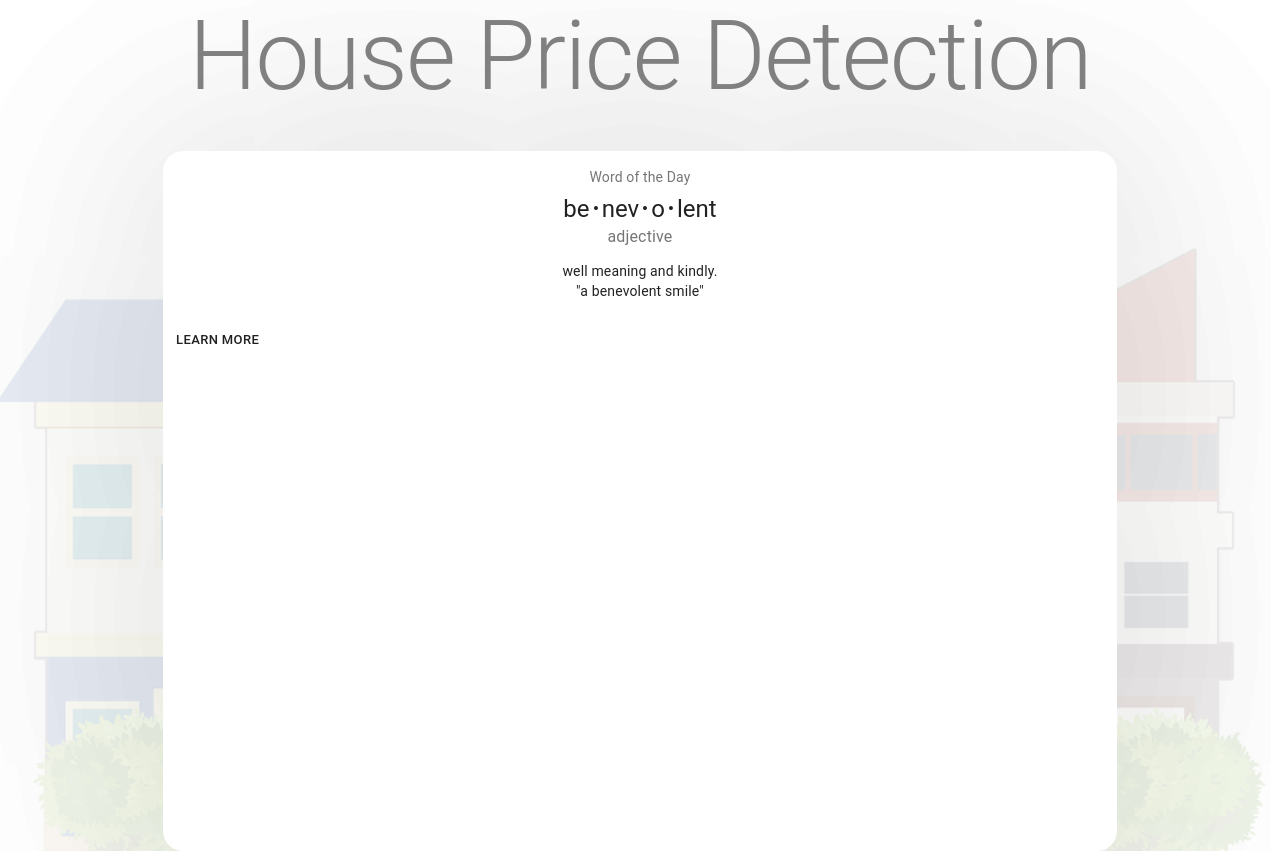
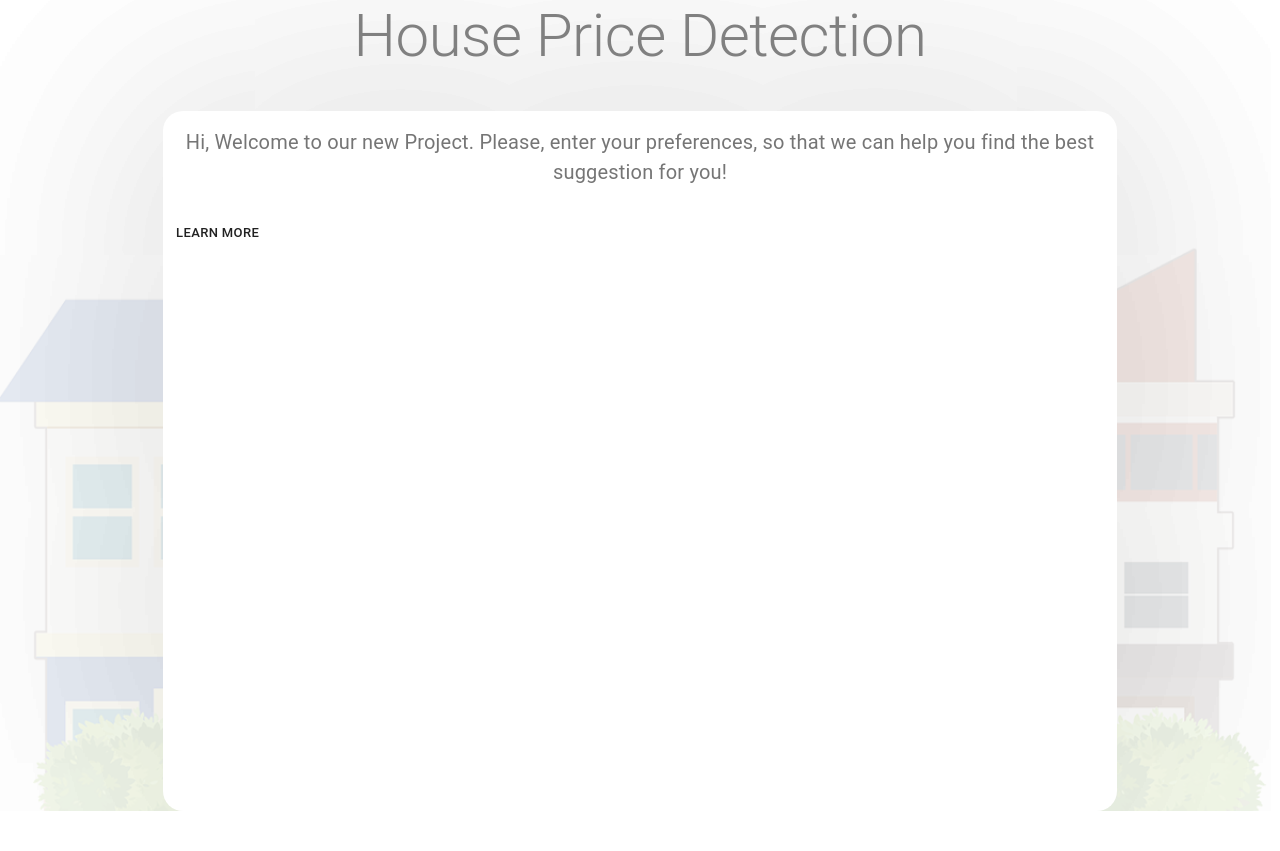
Before and after one commit to BullsEye34/NextUPProject, a React (Create React App) app in the folder Web/next-up/: page / in a window 1280 px wide. After the commit the page ends 811 px from the top, so only its background shows below. Built offline with nearby package versions, Linux system fonts and the light colour scheme.

Commit message:
Font Size and Remove Content

```diff
--- a/Web/next-up/src/App.js
+++ b/Web/next-up/src/App.js
@@ -23,7 +23,7 @@ const useStyles = makeStyles({
     transform: 'scale(0.8)',
   },
   title: {
-    fontSize: 14,
+    fontSize: 20,
   },
   pos: {
     marginBottom: 12,
@@ -47,26 +47,16 @@ function App() {
           <Grid container spacing={3}
             justify="center" style={{ zIndex: 1, }}>
             <Grid item xs={9}>
-              <Typography variant="h1" component="h1" style={{ color: "grey" }}>
+              <Typography variant="h2" component="h2" style={{ color: "grey" }}>
                 House Price Detection
         </Typography>
               <br></br>
               <Card className={classes.root} >
                 <CardContent>
                   <Typography className={classes.title} color="textSecondary" gutterBottom>
-                    Word of the Day
+                    Hi, Welcome to our new Project. Please, enter your preferences, so that we can help you find the best suggestion for you!
         </Typography>
-                  <Typography variant="h5" component="h2">
-                    be{bull}nev{bull}o{bull}lent
-        </Typography>
-                  <Typography className={classes.pos} color="textSecondary">
-                    adjective
-        </Typography>
-                  <Typography variant="body2" component="p">
-                    well meaning and kindly.
-          <br />
-                    {'"a benevolent smile"'}
-                  </Typography>
+
                 </CardContent>
                 <CardActions>
                   <Button size="small">Learn More</Button>
```
